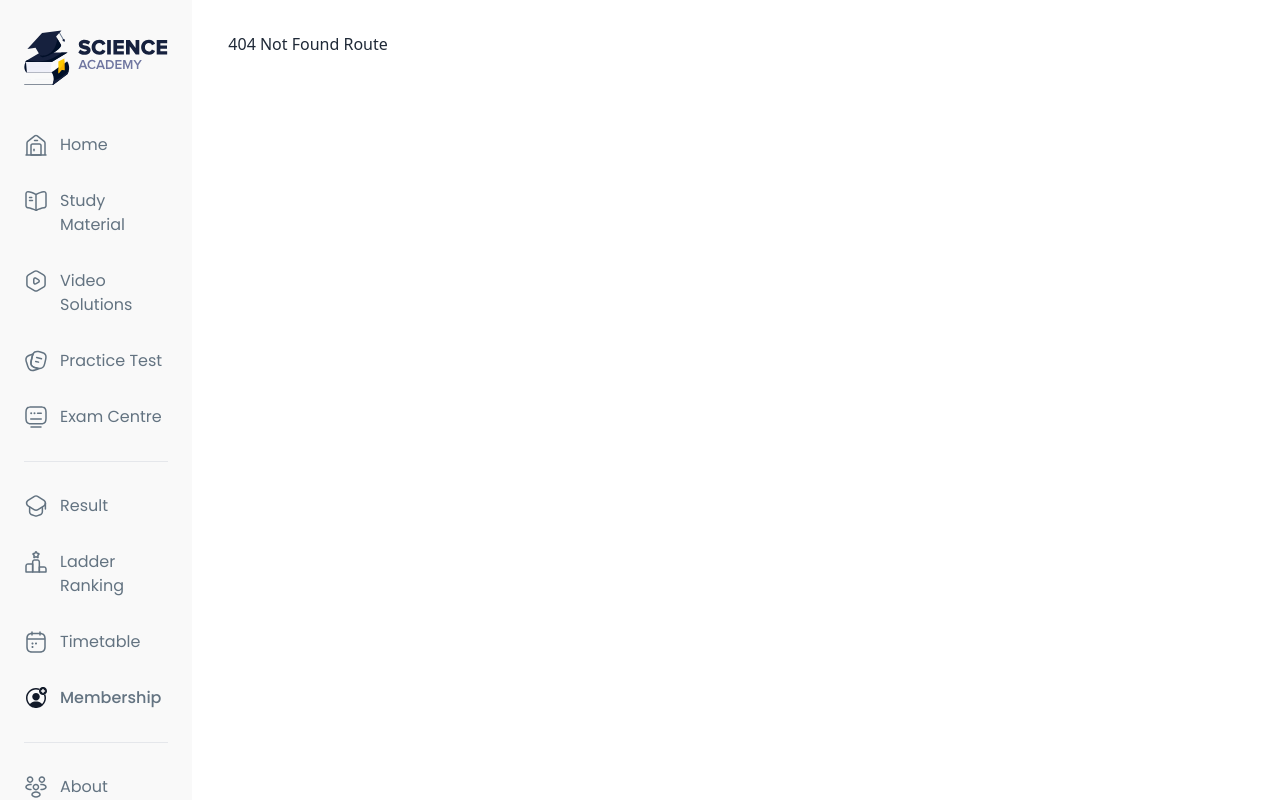
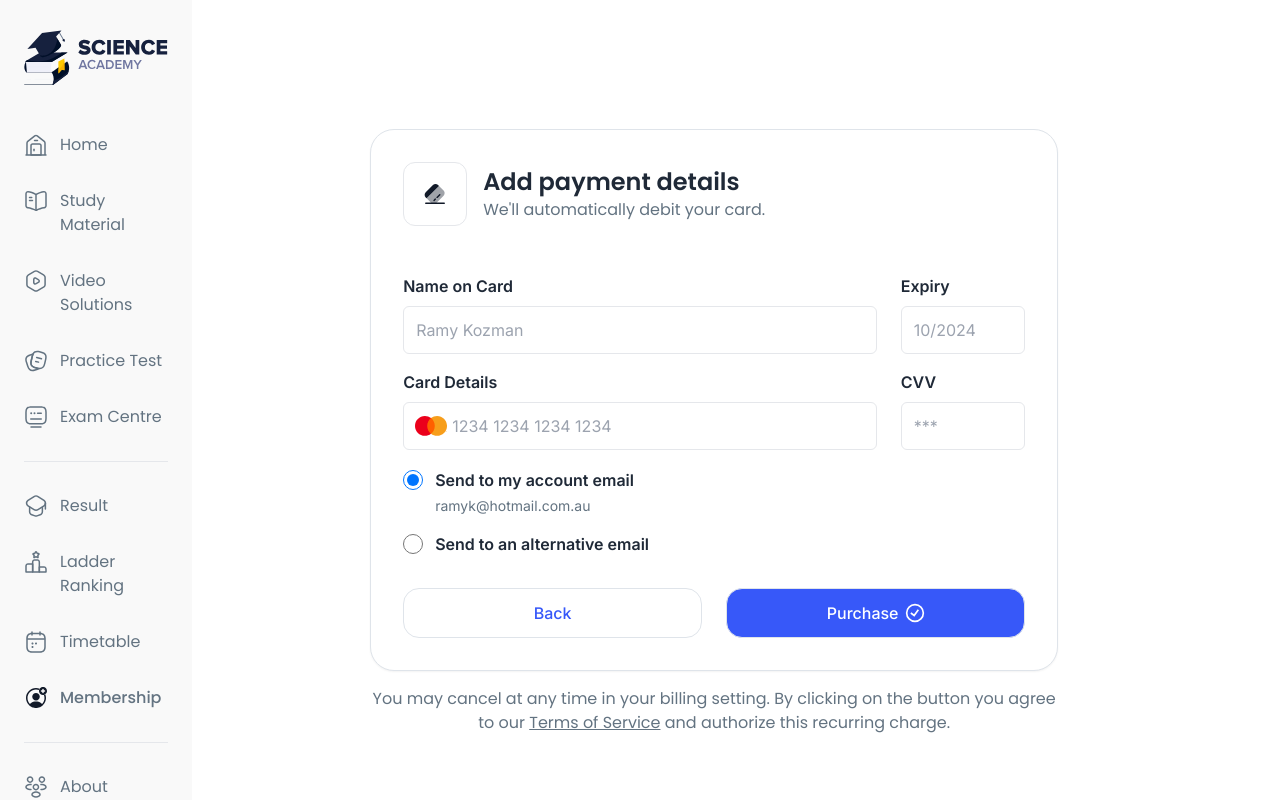
Before and after one commit to arifraj9911/sci-academy, a React (Vite) app: page /profile/membership/payment in a window 1280 px wide. Before the commit this address had no page. Built offline with nearby package versions, Linux system fonts and the light colour scheme.

Commit message:
Added membership pricing payment page

```diff
--- /dev/null
+++ b/src/Pages/Membership and Pricing/PaymentForm/PaymentForm.jsx
@@ -0,0 +1,187 @@
+import { useState } from "react";
+import cardImg from "./../../../assets/images/membership pricing/card-pos.svg";
+import masterCardImg from "./../../../assets/images/membership pricing/Mastercard.svg";
+import { Link } from "react-router-dom";
+import { GrStatusGood } from "react-icons/gr";
+
+const PaymentForm = () => {
+  const [emailOption, setEmailOption] = useState("account");
+
+  const handleSubmit = (e) => {
+    e.preventDefault();
+
+
+    const formData = {
+      nameOnCard: e.target.elements.nameOnCard.value,
+      expiry: e.target.elements.expiry.value,
+      cardDetails: e.target.elements.cardDetails.value,
+      cvv: e.target.elements.cvv.value,
+      email:
+        emailOption === "account"
+          ? "ramyk@hotmail.com.au"
+          : e.target.elements.altEmail?.value,
+    };
+
+    // Log or process the form data as needed
+    console.log(formData);
+  };
+
+  return (
+    <div className="flex flex-col justify-center items-center min-h-screen font-poppins">
+      <div className="bg-white border border-[#DFE4EA] rounded-3xl shadow-sm p-8 w-[688px]">
+        {/* Header */}
+        <div className="flex items-center gap-4 mb-12">
+          <div className="h-16 w-16 border flex items-center justify-center rounded-xl">
+            <img src={cardImg} alt="icon" />
+          </div>
+          <div className="">
+            <h2 className="text-2xl font-semibold">Add payment details</h2>
+            <p className=" text-[#637381]">
+              We'll automatically debit your card.
+            </p>
+          </div>
+        </div>
+
+        {/* Form */}
+        <form className="font-inter" onSubmit={handleSubmit}>
+          {/* Name on Card and expiry*/}
+          <div className="flex items-center gap-6 mb-4">
+            <div className="flex-1">
+              <label className="font-semibold">Name on Card</label>
+              <input
+                type="text"
+                name="nameOnCard"
+                placeholder="Ramy Kozman"
+                className="w-full mt-2 px-3 h-12 border rounded-md outline-none focus:ring-1 focus:ring-indigo-500"
+              />
+            </div>
+            <div className="w-1/5">
+              <label className="font-semibold">Expiry</label>
+              <input
+                type="text"
+                name="expiry"
+                placeholder="10/2024"
+                className="w-full mt-2 px-3 h-12 border rounded-md outline-none focus:ring-1 focus:ring-indigo-500"
+              />
+            </div>
+          </div>
+
+          {/* Card Details and CCV*/}
+          <div className="flex items-center gap-6 mb-5">
+            <div className="flex-1">
+              <label className="font-semibold">Card Details</label>
+              <div className="relative">
+                <input
+                  type="text"
+                  name="cardDetails"
+                  placeholder="1234 1234 1234 1234"
+                  className="w-full mt-2 pl-12 pr-3 h-12 border rounded-md outline-none focus:ring-1 focus:ring-indigo-500"
+                />
+                <img
+                  className="absolute left-3 top-5"
+                  src={masterCardImg}
+                  alt=""
+                />
+              </div>
+            </div>
+
+            <div className="w-1/5">
+              <label className="font-semibold">CVV</label>
+              <input
+                type="text"
+                name="cvv"
+                placeholder="***"
+                className="w-full mt-2 px-3 h-12 border rounded-md outline-none focus:ring-1 focus:ring-indigo-500"
+              />
+            </div>
+          </div>
+
+          {/* Email Options */}
+
+          <div className=" mb-8 space-y-4">
+            {/* users email */}
+            <div className=" mb-8 space-y-4">
+              {/* Send to account email */}
+              <div className="flex items-start">
+                <input
+                  type="radio"
+                  id="account-email"
+                  name="emailOption"
+                  value="account"
+                  checked={emailOption === "account"}
+                  onChange={() => setEmailOption("account")}
+                  className="h-5 w-5"
+                />
+                <div className="flex flex-col gap-1 ml-3 -mt-0.5">
+                  <label htmlFor="account-email" className="font-semibold">
+                    Send to my account email
+                  </label>
+                  {/* todo: set dynamic user email */}
+                  <p className="text-sm text-[#637381]">ramyk@hotmail.com.au</p>
+                </div>
+              </div>
+
+              {/* Send to alternative email */}
+              <div className="flex items-center">
+                <input
+                  type="radio"
+                  id="alt-email"
+                  name="emailOption"
+                  value="alternative"
+                  checked={emailOption === "alternative"}
+                  onChange={() => setEmailOption("alternative")}
+                  className="h-5 w-5"
+                />
+                <label htmlFor="alt-email" className="ml-3 font-semibold  ">
+                  Send to an alternative email
+                </label>
+              </div>
+
+              {/* Conditionally render alternative email input */}
+              {emailOption === "alternative" && (
+                <input
+                  type="email"
+                  name="altEmail"
+                  placeholder="billing@scienceacademy.com"
+                  className="w-full mt-2 px-3 h-12 border rounded-md outline-none focus:ring-1 focus:ring-indigo-500"
+                />
+              )}
+            </div>
+          </div>
+
+          {/* Buttons */}
+          <div className="grid grid-cols-2 gap-6">
+            {/* back */}
+            <Link to={"/profile/membership"}>
+              <button
+                type="button"
+                className="w-full h-[50px] border border-[#DFE4EA]  text-[#3758F9] font-medium rounded-2xl"
+              >
+                Back
+              </button>
+            </Link>
+            {/* Purchase */}
+            <button
+              type="submit"
+              className="w-full h-[50px] border border-[#DFE4EA]  text-white font-medium rounded-2xl bg-[#3758F9] flex items-center justify-center gap-1.5"
+            >
+              Purchase
+              <GrStatusGood className="text-xl"></GrStatusGood>
+            </button>
+          </div>
+        </form>
+      </div>
+      {/* Footer */}
+      <p className="text-[#637381] mt-4 text-center max-w-[685px] ">
+        You may cancel at any time in your billing setting. By clicking on the
+        button you agree to our{" "}
+        <a href="#" className="underline">
+          Terms of Service
+        </a>{" "}
+        and authorize this recurring charge.
+      </p>
+    </div>
+  );
+};
+
+export default PaymentForm;
--- a/src/Routes/Routes.jsx
+++ b/src/Routes/Routes.jsx
@@ -10,6 +10,7 @@ import ContentSummery from "../Pages/PracticeTest/ContentSummery/ContentSummery"
 import Home from "../pages/Home";
 import Signin from "../Pages/Signin/Signin";
 import Membership from "../Pages/Membership and Pricing/Membership";
+import PaymentForm from "../Pages/Membership and Pricing/PaymentForm/PaymentForm";
 
 export const router = createBrowserRouter([
   {
@@ -53,6 +54,10 @@ export const router = createBrowserRouter([
         element: <Membership></Membership>
       },
       {
+        path: "/profile/membership/payment",
+        element: <PaymentForm></PaymentForm>
+      },
+      {
         path: "/profile/about",
         element: <About />,
       },
```
Also changed, not shown: src/assets/images/membership pricing/Mastercard.svg (added), src/assets/images/membership pricing/card-pos.svg (added).
